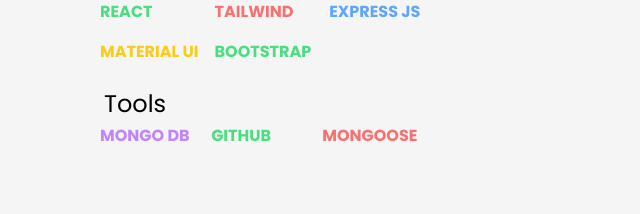
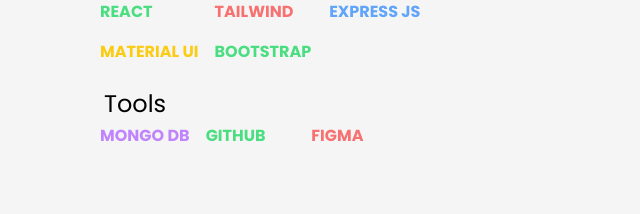
Before and after one commit to teyvi/Portfolio-, a React (Create React App) app: page / in a window 1280 px wide. Shown: the part 3300-3514 px from the top of the page, without its empty margins (40-680 px from the left). Built offline with nearby package versions, Linux system fonts and the light colour scheme.

Commit message:
Update App.js
added figma to tools and remove mongoose

```diff
--- a/src/App.js
+++ b/src/App.js
@@ -353,9 +353,10 @@
               <h3 className=" text-green-400 "> GITHUB</h3>
             </div>
 
-            <div>
-              <h3 className=" text-red-400 "> MONGOOSE</h3>
+             <div>
+              <h3 className=" text-red-400 "> FIGMA</h3>
             </div>
+
           </div>
         </section>
 
```
